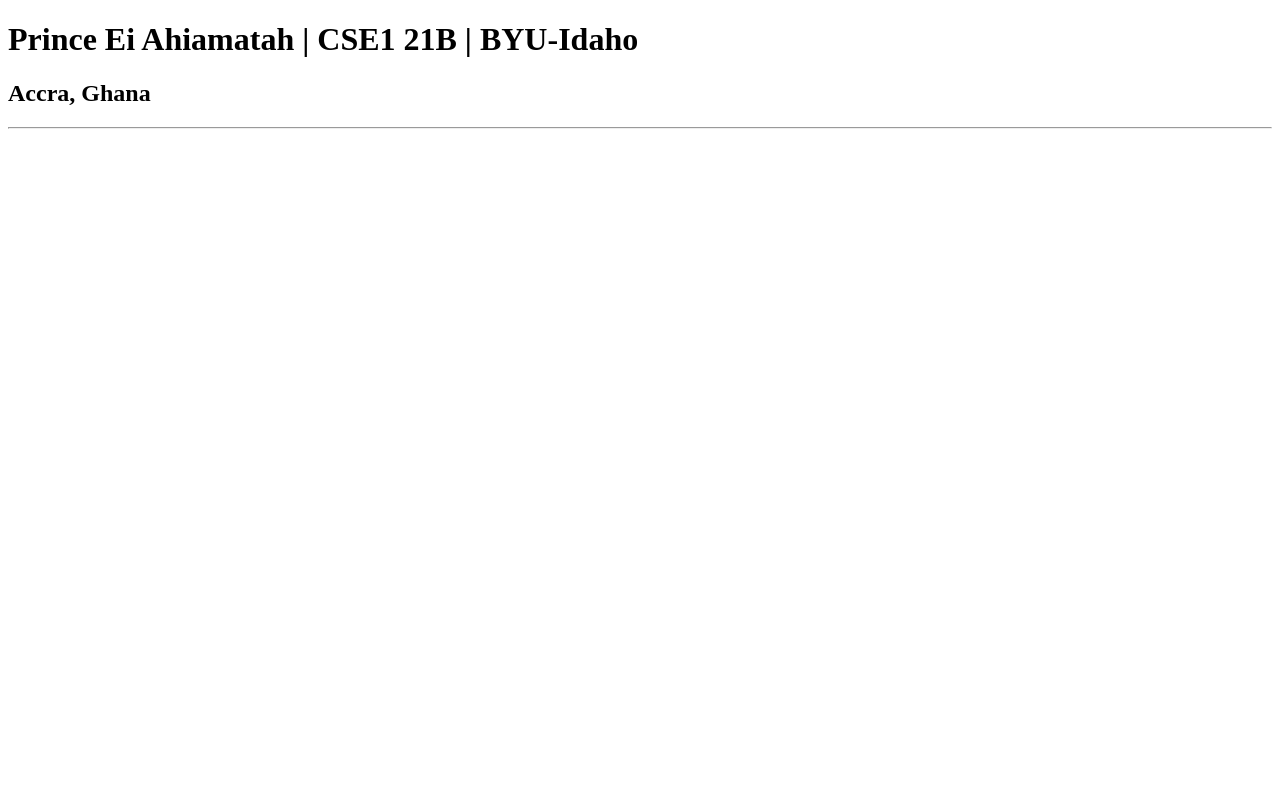
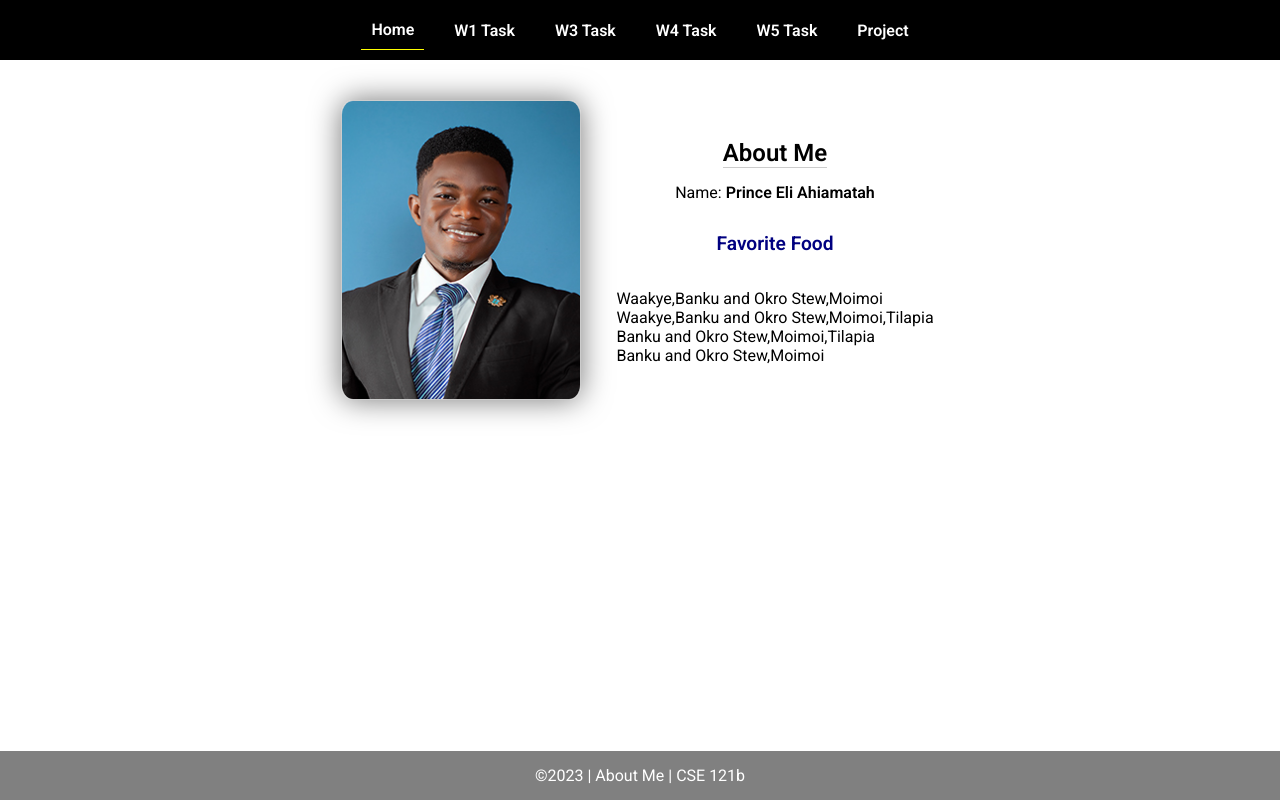
Before and after one commit to ahiamatah/cse121b, a plain HTML site: page index.html in a window 1280 px wide. Drawn offline with Linux system fonts and the light colour scheme.

Commit message:
added week 2 assignments

```diff
--- a/index.html
+++ b/index.html
@@ -1,15 +1,45 @@
 <!DOCTYPE html>
 <html lang="en">
+
 <head>
-    <meta charset="UTF-8">
-    <meta name="viewport" content="width=device-width, initial-scale=1.0">
-    <title>Prince Ei Ahiamatah | CSE1 21B | BYU-Idaho</title>
+  <meta charset="UTF-8">
+  <meta name="viewport" content="width=device-width, initial-scale=1.0">
+  <title>About Me | CSE 121b | W02: Programming Tasks</title>
+  <link rel="preconnect" href="https://fonts.googleapis.com">
+  <link rel="preconnect" href="https://fonts.gstatic.com" crossorigin>
+  <link href="https://fonts.googleapis.com/css2?family=Roboto:wght@400;600&display=swap"
+    rel="stylesheet">
+  <link rel="stylesheet" href="styles/main.css">
 </head>
+
 <body>
-    <h1>Prince Ei Ahiamatah | CSE1 21B | BYU-Idaho</h1>
-    <h2>Accra, Ghana</h2>
-    <hr>
+  <nav>
+    <ul id="menu">
+      <li><a id="toggleMenu">&equiv;</a></li>
+      <li><a href="index.html" class="active">Home</a></li>
+      <li><a href="w01-task.html">W1 Task</a></li>
+      <li><a href="w03-task.html">W3 Task</a></li>
+      <li><a href="w04-task.html">W4 Task</a></li>
+      <li><a href="w05-task.html">W5 Task</a></li>
+      <li><a href="project.html">Project</a></li>
+    </ul>
+  </nav>
+  <main id="home">
+    <picture>
+      <img src="images/placeholder.png" alt="Placeholder Image">
+    </picture>
+    <section>
+      <h1>About Me</h1>
+      <div class="info">Name: <span id="name"></span></div>
+      <h2>Favorite Food</h2>
+      <div class="block" id="food"></div>
+    </section>
+  </main>
+  <footer>
+    &copy;<span id="year"></span> | About Me | CSE 121b
+  </footer>
+  <script src="scripts/main.js"></script>
+  <script src="scripts/w02-task.js"></script>
+</body>
 
-
-</body>
 </html>
--- /dev/null
+++ b/scripts/main.js
@@ -0,0 +1,9 @@
+// copyright year
+document.querySelector('#year').textContent = new Date().getFullYear();
+
+// toggle menu in small view
+const toggleMenu = () => {
+    document.querySelector('#menu').classList.toggle('open');
+}
+
+document.querySelector('#toggleMenu').addEventListener('click', toggleMenu);
--- /dev/null
+++ b/scripts/w02-task.js
@@ -0,0 +1,42 @@
+/* W02-Task - Profile Home Page */
+
+/* Step 1 - Setup type tasks - no code required */
+
+/* Step 2 - Variables */
+
+let fullName = "Prince Eli Ahiamatah";
+let currentYear = "2023";
+let profilePicture ="images/myself.png"
+
+
+/* Step 3 - Element Variables */
+const nameElement = document.getElementById('name');
+const foodElement = document.getElementById('food');
+const yearElemet = document.querySelector('#year');
+const imageElement = document.querySelector('img');
+
+
+
+
+/* Step 4 - Adding Content */
+nameElement.innerHTML = `<strong>${fullName}</strong>`;
+yearElemet.textContent = `${currentYear}`;
+imageElement.setAttribute('src', profilePicture);
+imageElement.setAttribute('alt', 'Profile image of[Prince Eli Ahiamatah]');
+
+
+
+
+
+
+/* Step 5 - Array */
+
+favFoods = ['Waakye', 'Banku and Okro Stew', 'Moimoi'];
+foodElement.innerHTML += `<br>${favFoods}`;
+newFoodItem = 'Tilapia'
+favFoods.push(newFoodItem)
+foodElement.innerHTML += `<br>${favFoods}`;
+favFoods.shift();
+foodElement.innerHTML += `<br>${favFoods}`;
+favFoods.pop();
+foodElement.innerHTML += `<br>${favFoods}`;
--- /dev/null
+++ b/styles/main.css
@@ -0,0 +1,157 @@
+/* Universal Selector */
+* {
+    margin: 0;
+    padding: 0;
+    box-sizing: border-box;
+}
+
+/* HTML Selectors */
+body {
+    font-family: 'Roboto', Helvetica, sans-serif;
+}
+
+nav {
+    background-color: black;
+    width: 100%;
+    position: fixed;
+    top: 0;
+}
+
+nav ul {
+    display: flex;
+    flex-direction: column;
+    align-items: center;
+    max-width: fit-content;
+    margin: 0 auto;
+}
+
+nav ul li {
+    flex: 1 1 auto;
+}
+
+nav ul li:first-child {
+    display: block;
+    font-size: 2rem;
+}
+
+nav ul li:first-child a {
+    padding: 1px 10px;
+}
+
+nav ul li {
+    display: none;
+    list-style: none;
+    margin: 10px;
+}
+
+nav ul li a {
+    display: block;
+    padding: 10px;
+    text-decoration: none;
+    font-weight: 600;
+    color: white;
+    text-align: center;
+}
+
+nav ul li a:hover {
+    background-color: #efefef;
+    color: black;
+}
+
+h1, h2 {
+    text-align: center;
+    margin-bottom: 15px;
+
+}
+
+h1 {
+border-bottom: 1px solid #ccc;
+}
+
+h2 {
+    font-size: 1.2rem;
+    color: navy;
+    text-align: center;
+    margin-top: 30px;
+}
+
+main {
+    margin-top: 125px;
+    display: grid;
+    grid-template-columns: 1fr;
+    grid-gap: 20px;
+    align-items: center;
+    justify-content: center;
+}
+
+picture {
+    margin: 0 auto;
+}
+
+picture img {
+    width: 240px;
+    height: auto;
+    border-radius: 5%;
+    border: 1px solid #ccc;
+    box-shadow: 0 0 30px #777;
+}
+
+section {
+    display: flex;
+    flex-direction: column;
+    align-items: center;
+    margin: 10px
+}
+
+label {
+    margin: 15px 0;
+}
+
+footer {
+    background-color: gray;
+    color: white;
+    padding: 15px;
+    text-align: center;
+    width: 100%;
+    position: fixed;
+    bottom: 0;
+}
+
+/* Class Selectors */
+.active {
+    border-bottom: 1px solid yellow;
+}
+
+.open li {
+    display: block;
+}
+
+.block {
+    display: block;
+}
+
+/* ID Selectors */
+
+/* Media Queries */
+@media only screen and (min-width: 32.5em) {
+    nav ul {
+        flex-direction: row;
+    }
+
+    nav ul li:first-child {
+        display: none;
+    }
+
+    nav ul li {
+        display: block;
+    }
+
+    main {
+        margin: 100px auto 20px;
+        grid-template-columns: 250px 1fr;
+        max-width: -moz-fit-content;
+        max-width: fit-content;
+
+    }
+
+}
```
Also changed, not shown: index-old.html (added, +15 -0 lines), images/myself.png (added), images/placeholder.png (added).
